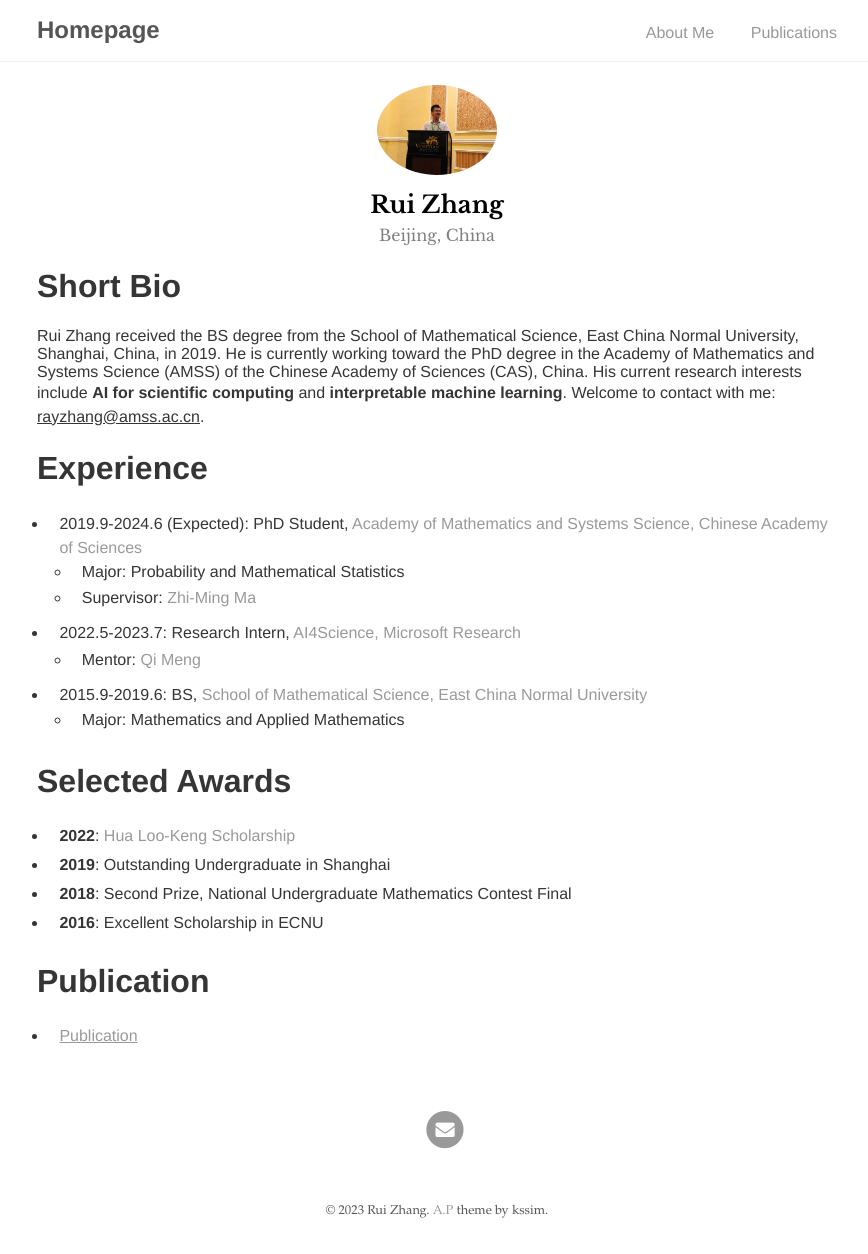
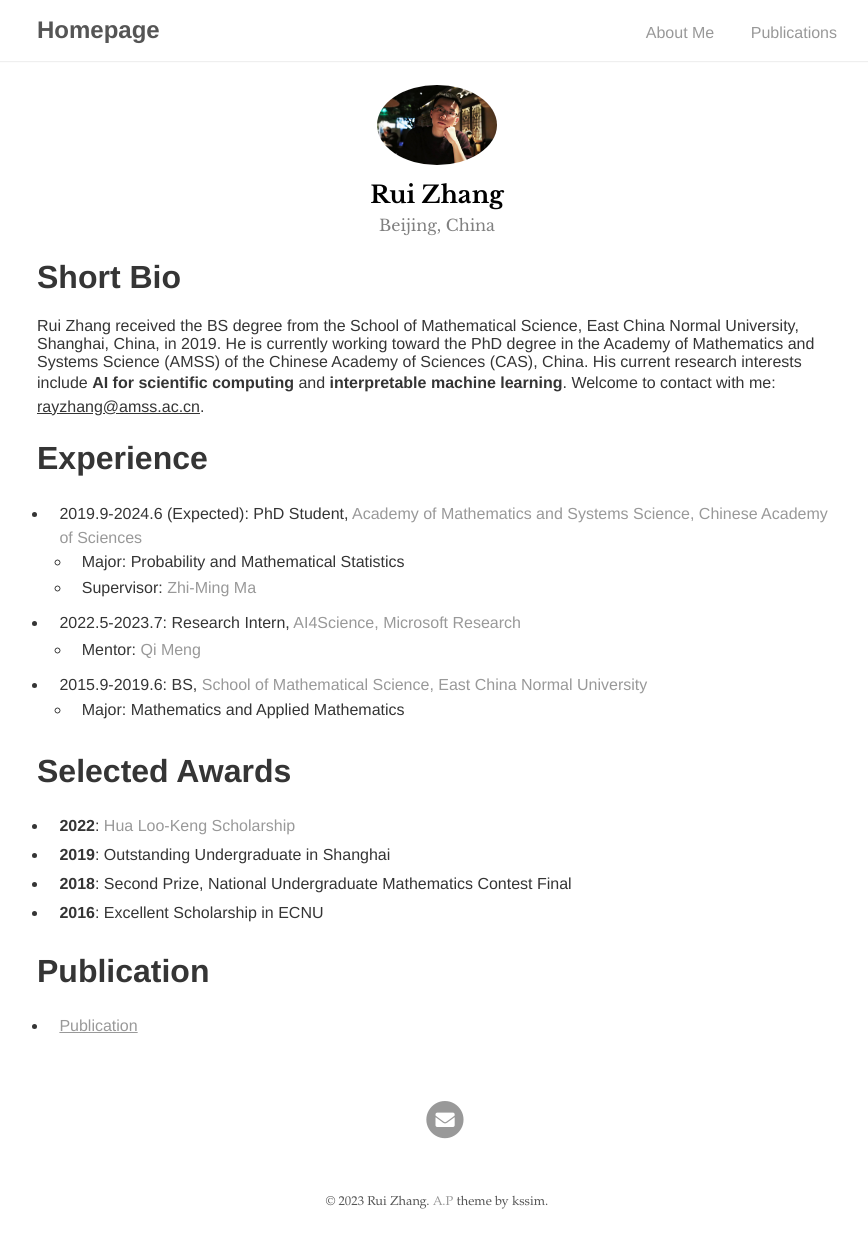
Before and after one commit to optray/optray.github.io, a Jekyll site: the page built from index.md, in a window 1280 px wide. Shown: the whole page, without its empty margins (203-1071 px from the left). Built offline with Jekyll 4.4.1, drawn with Linux system fonts in a browser that asks for light colours; our own code applies the rules of GitHub Pages for plain Markdown files.

Commit message:
Update _config.yml

```diff
--- a/_config.yml
+++ b/_config.yml
@@ -9,7 +9,7 @@ author:
   name: Rui Zhang
   desc: Beijing, China
   email: rayzhang@amss.ac.cn
-  selfie: assets/img/profile.jpg
+  selfie: assets/img/rui.jpg
 
 # social
 social:
```
